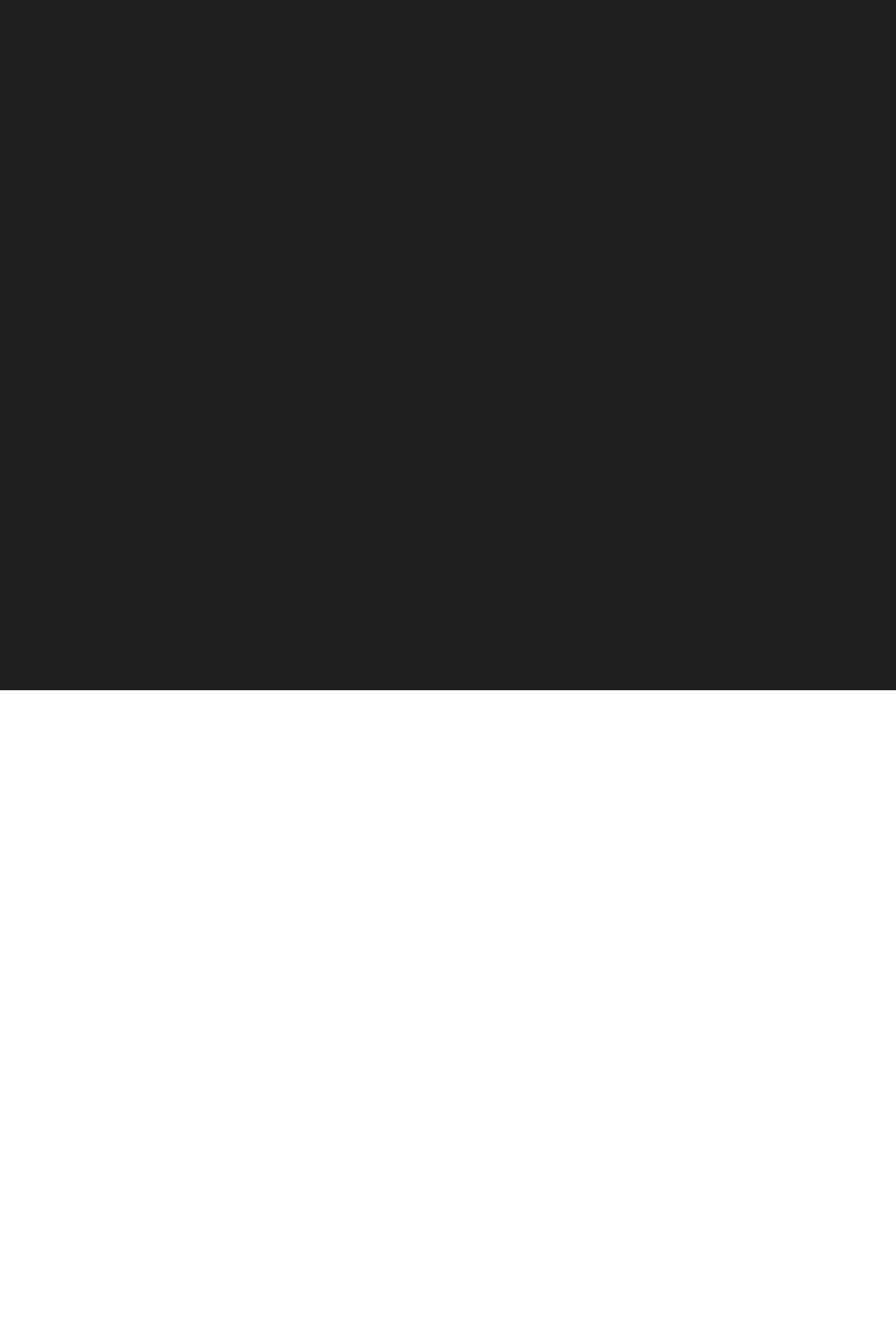
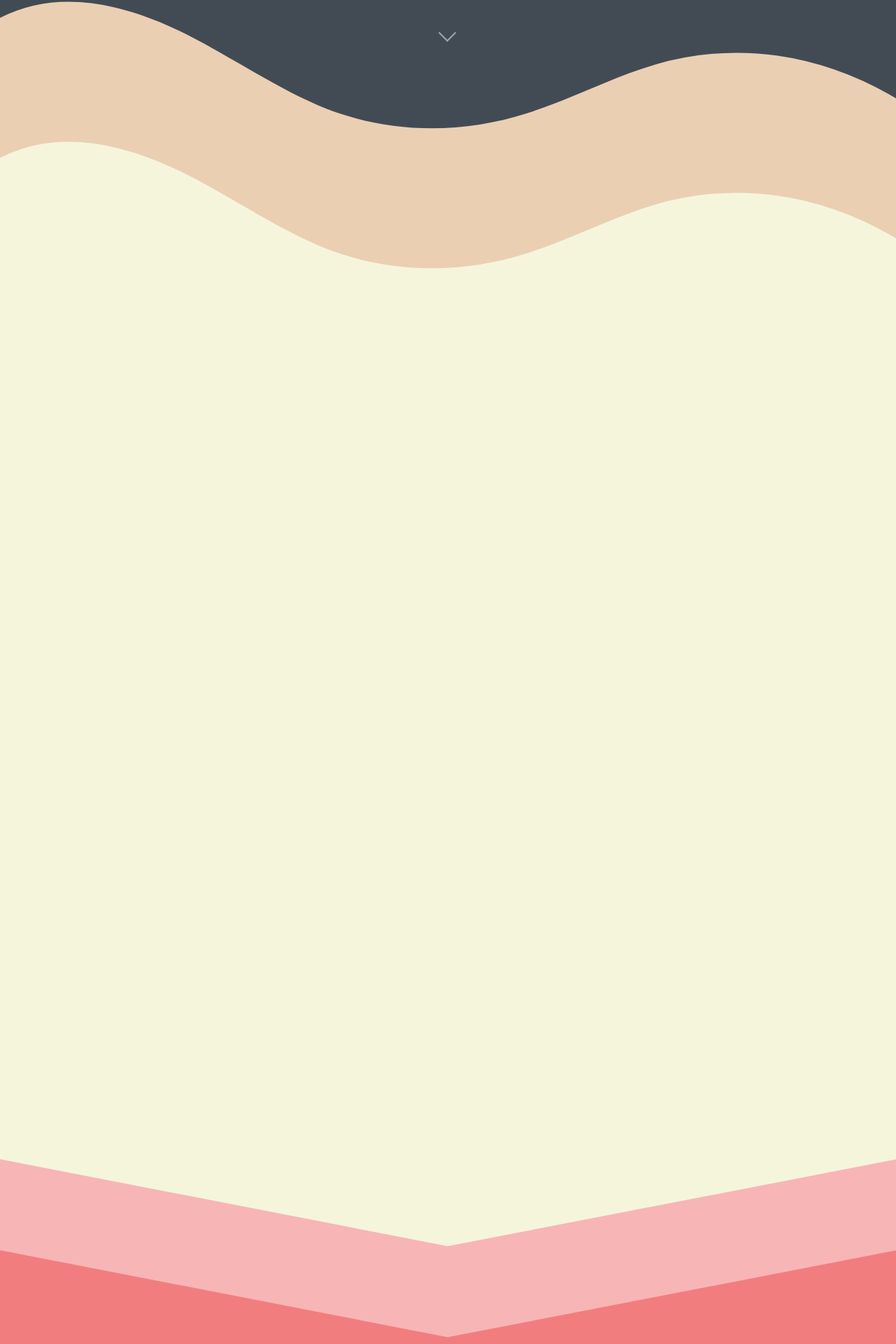
Before and after one commit to etdong/eric-website, a React (Create React App) app: page / in a window 1280 px wide. Shown: the part 614-2534 px from the top of the page at 70% size. Before the commit the page ends 1600 px from the top, so only its background shows below. Built offline with nearby package versions, Linux system fonts and the light colour scheme.

Commit message:
added dividers and pages

```diff
--- a/src/App.css
+++ b/src/App.css
@@ -1,5 +1,5 @@
 .App {
-	background-color: #202020;
+	background-color: #424B54;
 	display: flex;
 	flex-wrap: wrap;
 	justify-content: center;
@@ -15,9 +15,35 @@
 	justify-content: center;
 	align-items: center;
     margin: 0;
+	position: relative;
 }
 
+html {
+	scroll-behavior: smooth;
+  }
+
 /* first page */
+
+.custom-shape-divider-bottom-1725843514 {
+    position: absolute;
+    bottom: 0;
+    left: 0;
+    width: 100%;
+    overflow: hidden;
+    line-height: 0;
+    transform: rotate(180deg);
+}
+
+.custom-shape-divider-bottom-1725843514 svg {
+    position: relative;
+    display: block;
+    width: calc(100% + 1.3px);
+    height: 200px;
+}
+
+.custom-shape-divider-bottom-1725843514 .shape-fill {
+    fill: #EBCFB2;
+}
 
 .App::-webkit-scrollbar {
 	display: none;
@@ -38,7 +64,7 @@
 	animation: jumpInfinite 2.5s infinite;
 }
 
-.down-arrow:after {
+.down-arrow {
 	content: "    ";
 	position: absolute;
 	top: 12px;
@@ -52,31 +78,29 @@
 	border-color: white;
 }
 
-@keyframes jumpInfinite {
-	0% {
-		margin-top: -10px;
-		opacity: 0%;
-	}
-	30% {
-		margin-top: -10px;
-		opacity: 0%;
-	}
-	60% {
-	  margin-top: 10px;
-	  opacity: 100%;
-	}
+  /* second page */
 
-	99% {
-		margin-top: 20px;
-		opacity: 0%;
-	  }
-	100% {
-		margin-top: -10px;
-		opacity: 0%;
-	}
+  .custom-shape-divider-top-1725843655 {
+    position: absolute;
+    top: 0;
+    left: 0;
+    width: 100%;
+    overflow: hidden;
+    line-height: 0;
+    transform: rotate(180deg);
 }
 
-  /* second page */
+.custom-shape-divider-top-1725843655 svg {
+    position: relative;
+    display: block;
+    width: calc(100% + 1.3px);
+    height: 200px;
+}
+
+.custom-shape-divider-top-1725843655 .shape-fill {
+    fill: #EBCFB2;
+}
+
 .intro-wrapper{
 	color: white;
 	position: absolute;
@@ -86,3 +110,55 @@
 	position: absolute;
 
 }
+
+.custom-shape-divider-bottom-1725844347 {
+    position: absolute;
+    bottom: 0;
+    left: 0;
+    width: 100%;
+    overflow: hidden;
+    line-height: 0;
+}
+
+.custom-shape-divider-bottom-1725844347 svg {
+    position: relative;
+    display: block;
+    width: calc(100% + 1.3px);
+    height: 130px;
+}
+
+.custom-shape-divider-bottom-1725844347 .shape-fill {
+    fill: #F8B5B6;
+}
+
+#page2{
+	background-color: beige;
+	height: 200vh;
+}
+
+
+/* third page */
+
+#page3{
+	background-color: #F27D7F
+}
+
+.custom-shape-divider-top-1725844454 {
+    position: absolute;
+    top: 0;
+    left: 0;
+    width: 100%;
+    overflow: hidden;
+    line-height: 0;
+}
+
+.custom-shape-divider-top-1725844454 svg {
+    position: relative;
+    display: block;
+    width: calc(100% + 1.3px);
+    height: 130px;
+}
+
+.custom-shape-divider-top-1725844454 .shape-fill {
+    fill: #F8B5B6;
+}
--- a/src/App.js
+++ b/src/App.js
@@ -52,7 +52,7 @@
   }
 
   const downarrow = () => {
-    return (<div className='down-arrow'></div>)
+    return (<div href="#page2" className='down-arrow'></div>)
   }
 
   const myRef = useRef()
@@ -61,15 +61,40 @@
   return (
     <div className='App'>
       <div className="page">
+      <div class="custom-shape-divider-bottom-1725843514">
+          <svg data-name="Layer 1" xmlns="http://www.w3.org/2000/svg" viewBox="0 0 1200 120" preserveAspectRatio="none">
+              <path d="M321.39,56.44c58-10.79,114.16-30.13,172-41.86,82.39-16.72,168.19-17.73,250.45-.39C823.78,31,906.67,72,985.66,92.83c70.05,18.48,146.53,26.09,214.34,3V0H0V27.35A600.21,600.21,0,0,0,321.39,56.44Z" class="shape-fill"></path>
+          </svg>
+      </div>
         <div className='text-wrapper'>
-          {typingFunc("Hello, nice to meet you.", 2500)}
+          {typingFunc("Hello, nice to meet you.", 2000)}
         </div>
         <div className='down-arrow-wrapper'>
           {DelayedComponent(downarrow(), 5000)}
         </div>
       </div>
-      <div className='page'>
+      <div id="page2" className='page'>
+        <div class="custom-shape-divider-top-1725843655">
+          <svg data-name="Layer 1" xmlns="http://www.w3.org/2000/svg" viewBox="0 0 1200 120" preserveAspectRatio="none">
+            <path d="M985.66,92.83C906.67,72,823.78,31,743.84,14.19c-82.26-17.34-168.06-16.33-250.45.39-57.84,11.73-114,31.07-172,41.86A600.21,600.21,0,0,1,0,27.35V120H1200V95.8C1132.19,118.92,1055.71,111.31,985.66,92.83Z" class="shape-fill"></path>
+          </svg>
+        </div>
         <div ref={myRef} className='intro-wrapper'>
+        </div>
+
+        <div class="custom-shape-divider-bottom-1725844347">
+          <svg data-name="Layer 1" xmlns="http://www.w3.org/2000/svg" viewBox="0 0 1200 120" preserveAspectRatio="none">
+            <path d="M598.97 114.72L0 0 0 120 1200 120 1200 0 598.97 114.72z" class="shape-fill"></path>
+          </svg>
+        </div>
+
+      </div>
+
+      <div id="page3" className='page'>
+        <div class="custom-shape-divider-top-1725844454">
+          <svg data-name="Layer 1" xmlns="http://www.w3.org/2000/svg" viewBox="0 0 1200 120" preserveAspectRatio="none">
+            <path d="M1200 0L0 0 598.97 114.72 1200 0z" class="shape-fill"></path>
+          </svg>
         </div>
       </div>
     </div>
```
